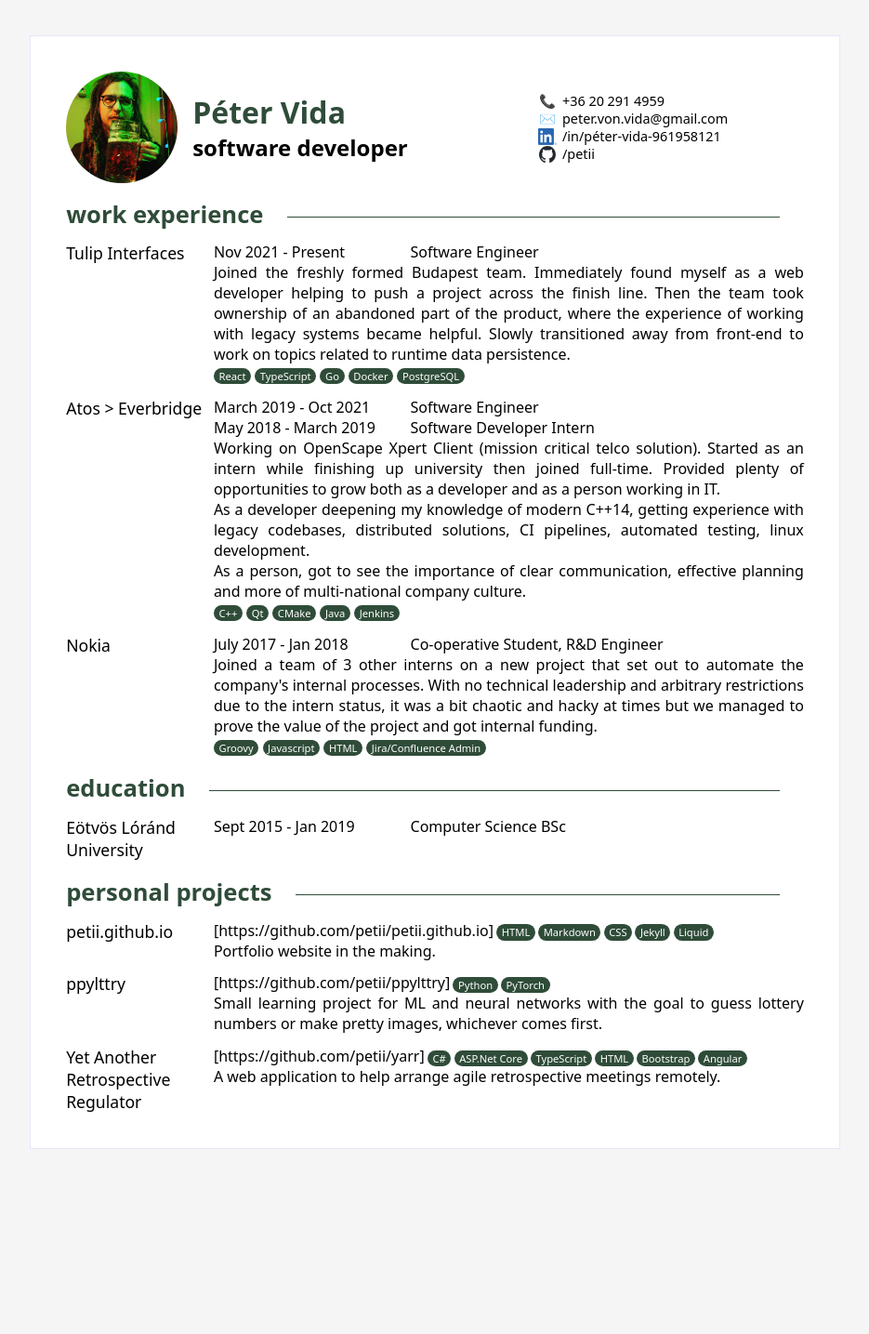
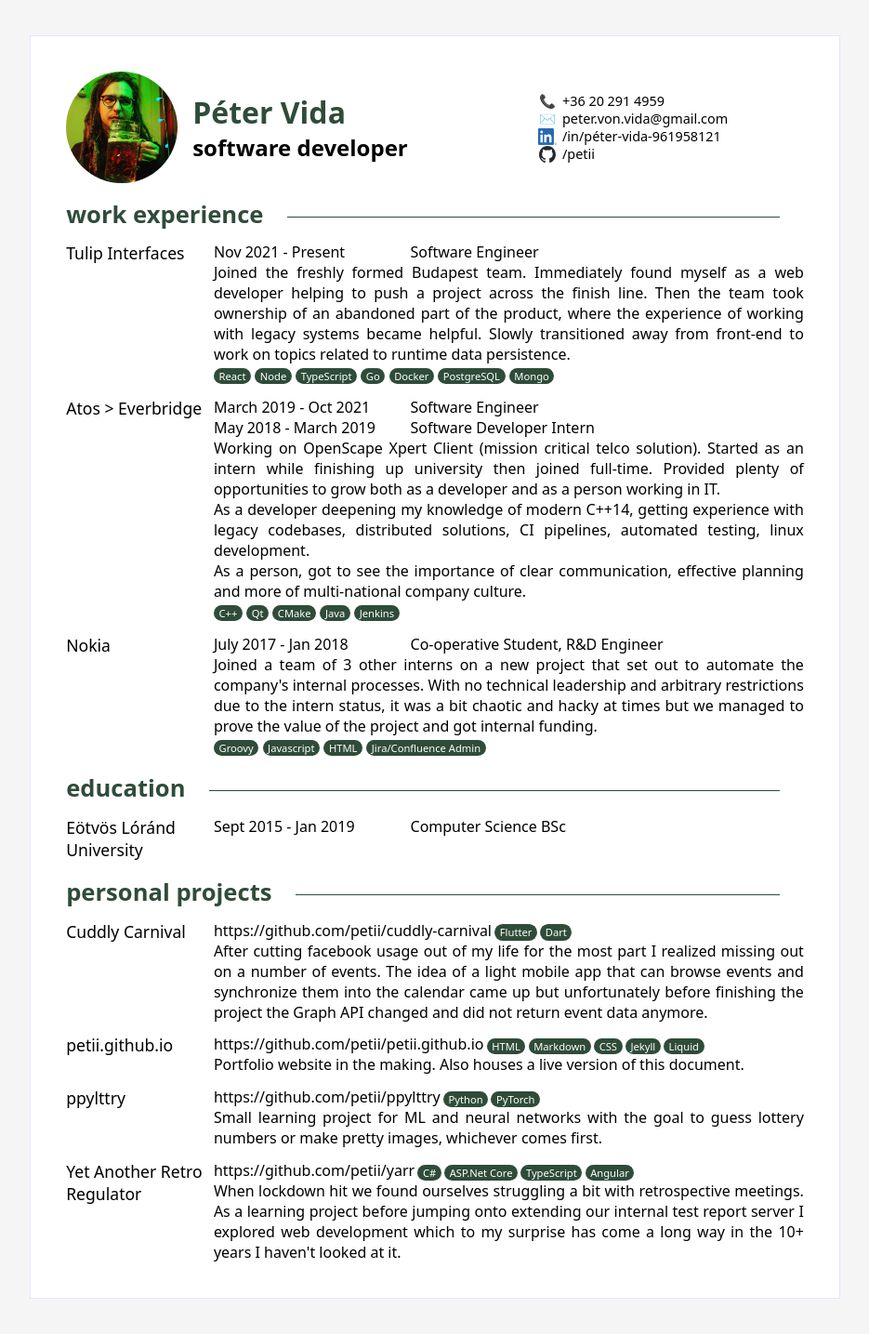
Before and after one commit to petii/petii.github.io, a Jekyll site: the page built from resume.html, in a window 1280 px wide. Shown: the whole page at 93% size, without its empty margins (172-1107 px from the left). Built offline with Jekyll 4.4.1, drawn with Linux system fonts in a browser that asks for light colours; before the commit the page ends 1274 px from its top, so only the background shows below that.

Commit message:
adjust projects a bit

```diff
--- a/_data/resume.yaml
+++ b/_data/resume.yaml
@@ -32,7 +32,7 @@ jobs:
     positions:
       - date: "Nov 2021 - Present"
         title: "Software Engineer"
-    tech: [React, TypeScript, Go, Docker, PostgreSQL]
+    tech: [React, Node, TypeScript, Go, Docker, PostgreSQL, Mongo]
   - name: "Atos > Everbridge"
     desc: >-
       Working on OpenScape Xpert Client (mission critical telco solution).
@@ -66,13 +66,24 @@ education:
   - school: "Eötvös Lóránd University"
     date:   "Sept 2015 - Jan 2019"
     degree: "Computer Science BSc"
-    # desc: >-
-    #   tbd
+#    desc: >-
+#      tbd
 
 projects:
+  - name: "Cuddly Carnival"
+    repo: https://github.com/petii/cuddly-carnival
+    desc: >-
+      After cutting facebook usage out of my life for the most part I realized
+      missing out on a number of events. The idea of a light mobile app that can
+      browse events and synchronize them into the calendar came up but unfortunately
+      before finishing the project the Graph API changed and did not return event
+      data anymore.
+    tech: [Flutter, Dart]
   - name: "petii.github.io"
     repo: "https://github.com/petii/petii.github.io"
-    desc: "Portfolio website in the making."
+    desc: >-
+      Portfolio website in the making.
+      <a href="https://petii.github.io/resume">Also houses a live version of this document.</a>
     tech: [HTML, Markdown, CSS, Jekyll, Liquid]
   - name: "ppylttry"
     repo: "https://github.com/petii/ppylttry"
@@ -80,11 +91,14 @@ projects:
       Small learning project for ML and neural networks with the goal to guess
       lottery numbers or make pretty images, whichever comes first.
     tech: [Python, PyTorch]
-  - name: "Yet Another Retrospective Regulator"
+  - name: "Yet Another Retro Regulator"
     repo: "https://github.com/petii/yarr"
     desc: >-
-      A web application to help arrange agile retrospective meetings remotely.
-    tech: [C#, ASP.Net Core, TypeScript, HTML, Bootstrap, Angular]
+      When lockdown hit we found ourselves struggling a bit with retrospective
+      meetings. As a learning project before jumping onto extending our internal
+      test report server I explored web development which to my surprise has
+      come a long way in the 10+ years I haven't looked at it.
+    tech: [C#, ASP.Net Core, TypeScript, Angular]
 
 # languages:
 #   - lang:  "Hungarian"
--- a/assets/resume/resume-style.scss
+++ b/assets/resume/resume-style.scss
@@ -56,10 +56,10 @@ a {
 a:hover {
   text-decoration: underline;
 }
-section a::before {
+.timeline a::before {
   content: "[";
 }
-section a::after {
+.timeline a::after {
   content: "]";
 }
 
```
Also changed, not shown: resume.html (+16 -28 lines).
